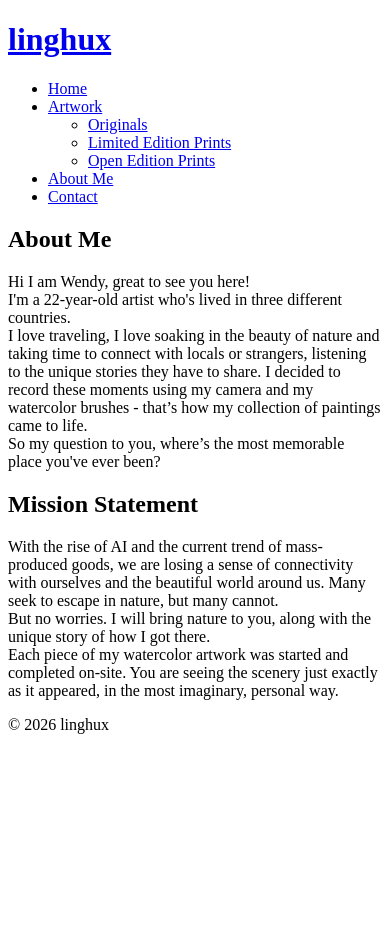
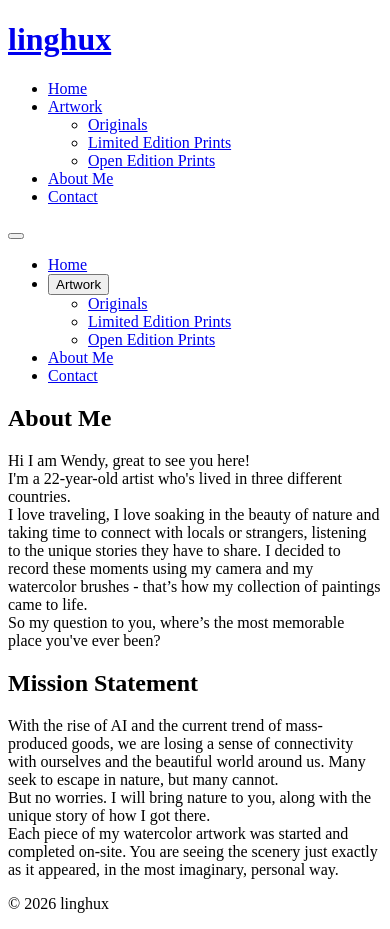
Before and after one commit to wendidy/linghux, a React (Vite) app in the folder site-react/: page /about in a window 390 px wide. Before the commit the page ends 844 px from the top, so only its background shows below. Built offline with nearby package versions, Linux system fonts and the light colour scheme; the HTML template or start-up script is replaced by a standard one.

Commit message:
changed header for mobile breakpoints

```diff
--- a/site-react/src/components/Header.jsx
+++ b/site-react/src/components/Header.jsx
@@ -1,13 +1,16 @@
-import React from 'react'
+import React, { useState } from 'react'
 import { NavLink, Link } from 'react-router-dom'
 
 export default function Header(){
   const linkClass = ({isActive}) => isActive ? 'active' : ''
+  const closeArtworkDropdown = (e) => e.currentTarget.blur()
+  const [isMobileMenuOpen, setIsMobileMenuOpen] = useState(false)
+  const [isMobileArtworkOpen, setIsMobileArtworkOpen] = useState(false)
 
   return (
     <header id="header">
       <h1><a href="/">linghux</a></h1>
-      <nav>
+      <nav className="desktop-nav">
         <ul>
           <li><NavLink to="/" className={linkClass}>Home</NavLink></li>
           <li className="artworks-dropdown">
@@ -22,15 +25,47 @@ export default function Header(){
               Artwork <i className="fas fa-chevron-down artworks-arrow" aria-hidden="true" />
             </a>
             <ul className="artworks-menu">
-              <li><Link to="/artwork/originals">Originals</Link></li>
-              <li><Link to="/artwork/limited-edition-prints">Limited Edition Prints</Link></li>
-              <li><Link to="/artwork/open-edition-prints">Open Edition Prints</Link></li>
+              <li><Link to="/artwork/originals" onClick={closeArtworkDropdown}>Originals</Link></li>
+              <li><Link to="/artwork/limited-edition-prints" onClick={closeArtworkDropdown}>Limited Edition Prints</Link></li>
+              <li><Link to="/artwork/open-edition-prints" onClick={closeArtworkDropdown}>Open Edition Prints</Link></li>
             </ul>
           </li>
           <li><NavLink to="/about" className={linkClass}>About Me</NavLink></li>
           <li><NavLink to="/contact" className={linkClass}>Contact</NavLink></li>
         </ul>
       </nav>
+      <button
+        type="button"
+        className="mobile-menu-button"
+        aria-expanded={isMobileMenuOpen}
+        aria-label="Toggle menu"
+        onClick={() => setIsMobileMenuOpen((prev) => !prev)}
+      >
+        <i className={`fas ${isMobileMenuOpen ? 'fa-times' : 'fa-bars'}`} aria-hidden="true" />
+      </button>
+      <div className={`mobile-menu${isMobileMenuOpen ? ' is-open' : ''}`}>
+        <ul>
+          <li><NavLink to="/" className={linkClass} onClick={() => setIsMobileMenuOpen(false)}>Home</NavLink></li>
+          <li className="mobile-artworks-group">
+            <button
+              type="button"
+              className="mobile-artworks-trigger"
+              onClick={() => setIsMobileArtworkOpen((prev) => !prev)}
+              aria-expanded={isMobileArtworkOpen}
+            >
+              Artwork
+              <i className={`fas fa-chevron-${isMobileArtworkOpen ? 'up' : 'down'}`} aria-hidden="true" />
+            </button>
+            <ul className={`mobile-artworks-submenu${isMobileArtworkOpen ? ' is-open' : ''}`}>
+              <li><Link to="/artwork/originals" onClick={() => setIsMobileMenuOpen(false)}>Originals</Link></li>
+              <li><Link to="/artwork/limited-edition-prints" onClick={() => setIsMobileMenuOpen(false)}>Limited Edition Prints</Link></li>
+              <li><Link to="/artwork/open-edition-prints" onClick={() => setIsMobileMenuOpen(false)}>Open Edition Prints</Link></li>
+            </ul>
+          </li>
+          <li><NavLink to="/about" className={linkClass} onClick={() => setIsMobileMenuOpen(false)}>About Me</NavLink></li>
+          <li><NavLink to="/contact" className={linkClass} onClick={() => setIsMobileMenuOpen(false)}>Contact</NavLink></li>
+        </ul>
+      </div>
     </header>
   )
 }
--- a/site-react/src/styles.css
+++ b/site-react/src/styles.css
@@ -150,6 +150,11 @@ body { font-family: 'Montserrat', sans-serif; }
   align-items: center;
   gap: 0.35rem;
 }
+.mobile-nav-wrap,
+.mobile-menu-button,
+.mobile-menu {
+  display: none;
+}
 .artworks-arrow {
   font-size: 0.8em;
   transition: transform 0.2s ease;
@@ -216,6 +221,86 @@ body { font-family: 'Montserrat', sans-serif; }
 
 @media (max-width: 800px) {
   header#header { padding: 0.75rem 1rem }
+  #header {
+    flex-direction: row;
+    align-items: center;
+    justify-content: space-between;
+    position: relative;
+  }
+  #header nav.desktop-nav {
+    display: none;
+  }
+  .mobile-nav-wrap {
+    display: block;
+  }
+  .mobile-menu-button {
+    display: inline-flex;
+    align-items: center;
+    justify-content: center;
+    width: 2.2rem;
+    height: 2.2rem;
+    border: 1px solid #d9d9d6;
+    border-radius: 0.2rem;
+    background: #fff;
+    color: #333;
+    cursor: pointer;
+  }
+  .mobile-menu {
+    position: absolute;
+    top: calc(100% + 0.35rem);
+    right: 1rem;
+    display: none;
+    width: min(17rem, calc(100vw - 2rem));
+    background: #fff;
+    border: 1px solid #d9d9d6;
+    box-shadow: 0 10px 24px rgba(0, 0, 0, 0.12);
+    z-index: 40;
+  }
+  .mobile-menu.is-open {
+    display: block;
+  }
+  .mobile-menu ul {
+    margin: 0;
+    padding: 0.3rem 0;
+    list-style: none;
+  }
+  .mobile-menu li a,
+  .mobile-artworks-trigger {
+    display: flex;
+    width: 100%;
+    align-items: center;
+    justify-content: space-between;
+    padding: 0.55rem 0.8rem;
+    color: inherit;
+    text-decoration: none;
+    background: transparent;
+    border: 0;
+    font: inherit;
+    cursor: pointer;
+    text-align: left;
+  }
+  .mobile-menu li a:hover,
+  .mobile-artworks-trigger:hover {
+    background: #f2f2ef;
+  }
+  .mobile-artworks-submenu {
+    display: none;
+    padding: 0;
+  }
+  .mobile-artworks-submenu.is-open {
+    display: block;
+  }
+  .mobile-artworks-submenu li a {
+    padding-left: 1.6rem;
+  }
+  #work.main.style3 {
+    padding-left: 1rem;
+    padding-right: 1rem;
+  }
+  .work-item-page {
+    padding-left: 1rem;
+    padding-right: 1rem;
+  }
   .work-item-grid { grid-template-columns: 1fr }
   .work-item-visual { max-width: 100% }
 }
```
